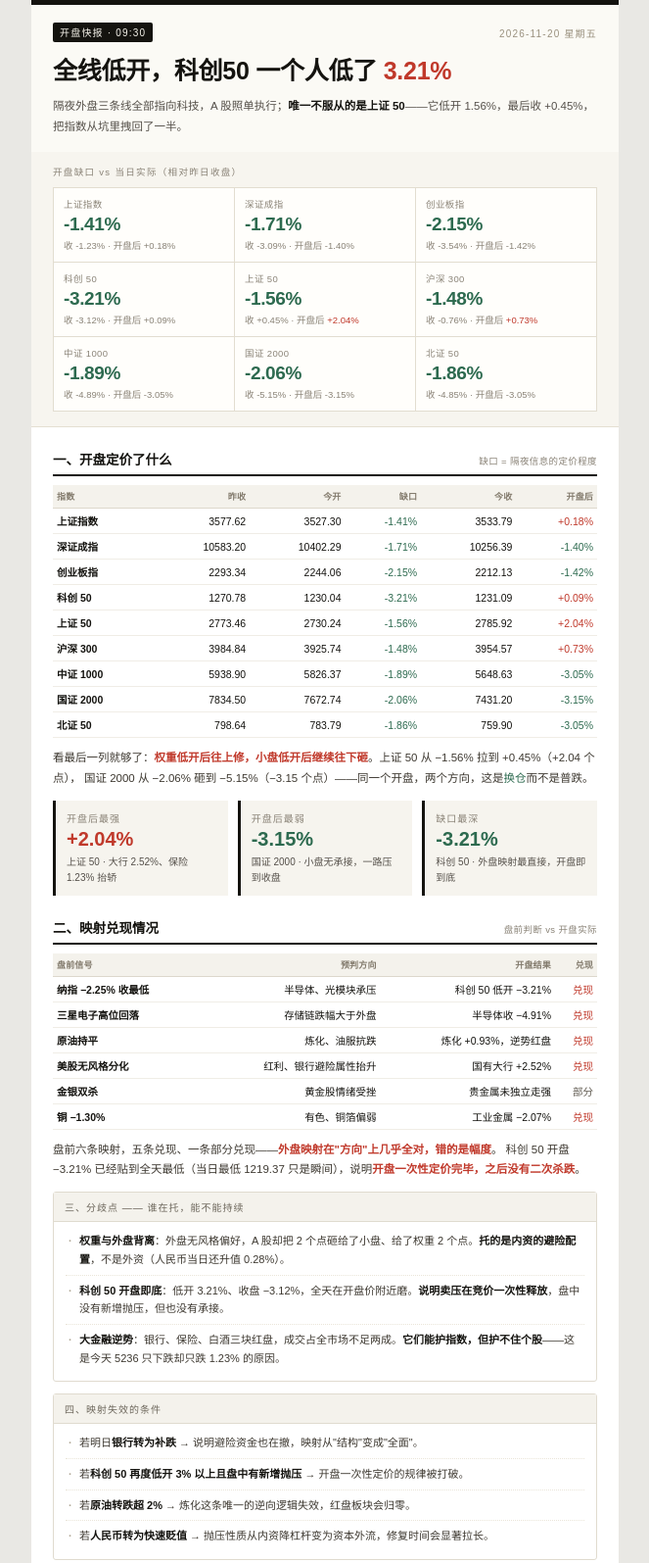
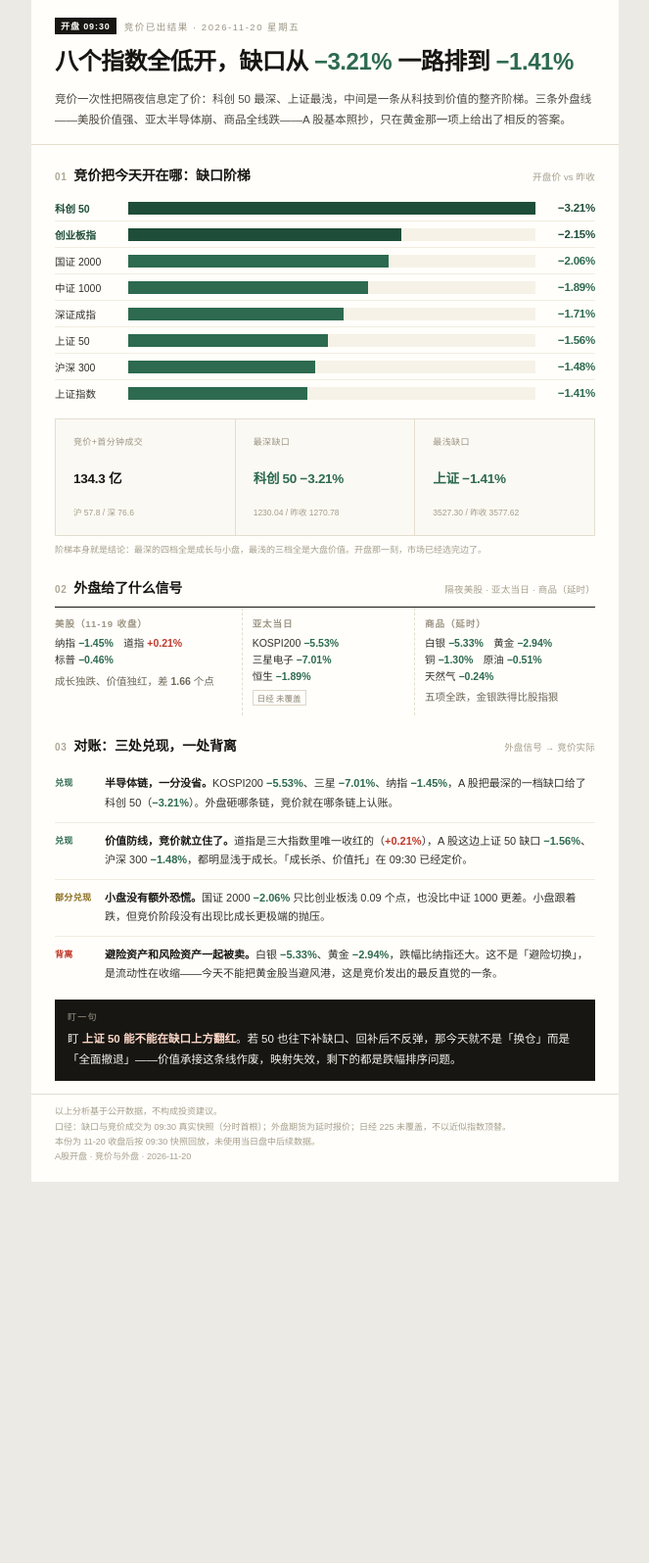
Before and after one commit to ZHXU98/qq-koishi-bot, a website: page skills/a-share-daily-review/examples/A股-2026-11-20-开盘.html in a window 1280 px wide. Shown: the top 1595 px of the page at 98% size, without its empty margins (308-971 px from the left). After the commit the page ends 1206 px from the top, so only its background shows below. Drawn offline with Linux system fonts and the light colour scheme.

Commit message:
feat(skill): 开盘拆成「盘前版 / 竞价版」，竞价版只回答两个问题
用户指出：开盘该分析的是「集合竞价完成后的现状 + 外盘比对」，而且要少分析。
上一版把早盘（逐条验证昨日清单）、复盘（映射矩阵 5-8 行、失效条件 3-5 条）
的活全干了一遍，两屏里没一条是竞价本身。

- 路径六拆两版，职责写死：
  · 盘前版（08:00-09:15 未竞价）→ 昨日清单逐条检验 + 预判，1-2 屏，沿用旧流程
  · 竞价版（09:25-09:40）→ 只答两问：竞价把今天开在哪、跟外盘对得上吗，1 屏
- 竞价版数据采集改为「真读竞价」：
  `westock minute <code>` 取 0930 那根，price=开盘价、amount=竞价+首分钟成交，
  缺口 =（开盘价−昨收）/昨收；板块用 sector ranking 取高开低开；科技类 grep 单取
- 竞价版新增「明确不要」清单：不逐条验证昨日清单、不做 5-8 行矩阵、
  不写技术面/资金流/六档情绪、不列 3-5 条失效条件（合成一句）、不复述外盘明细表
- 外盘只判三种：兑现 / 部分兑现 / 背离；背离必须解释谁在托、能否持续
- house_style：时长行改为「开盘 1 屏」；时段表开盘一行改为「竞价缺口带 + 外盘对账，
  像一张成交回单」，并写明不写技术面/资金流/逐条验证
- SKILL 路径选择与按量分档同步：盘前走盘前版、09:25 后走竞价版，开盘 1 屏
- open.md 重写并推送运行中任务（名称改为「竞价现状 + 外盘对账」）；
  premarket.md 引用改为「路径六 · 盘前版」
- examples 开盘样例换成竞价版

```diff
--- a/skills/a-share-daily-review/examples/A股-2026-11-20-开盘.html
+++ b/skills/a-share-daily-review/examples/A股-2026-11-20-开盘.html
@@ -3,142 +3,162 @@
 <head>
 <meta charset="utf-8">
 <meta name="viewport" content="width=device-width, initial-scale=1">
-<title>A股 2026-11-20 开盘快报</title>
+<title>A股 2026-11-20 开盘竞价</title>
 <style>
   * { box-sizing: border-box; }
-  body { margin: 0; background: #e9e8e4; font-family: "PingFang SC","Noto Sans SC","Hiragino Sans GB","Microsoft YaHei",sans-serif; color: #14130f; -webkit-font-smoothing: antialiased; }
-  .page { width: 600px; margin: 0 auto; background: #ffffff; }
-  /* 刊头：浅底，只留一道粗黑线 + 一枚小黑标签做界定 */
-  .board { background: #fbfaf5; padding: 18px 22px 16px; border-top: 5px solid #14130f; }
-  .board .top { display: flex; justify-content: space-between; align-items: center; font-size: 10px; letter-spacing: .12em; color: #9a917f; }
-  .board .top .tag { background: #14130f; color: #f7f4ec; padding: 2px 7px 3px; border-radius: 2px; letter-spacing: .12em; }
-  .board h1 { margin: 12px 0 0; font-size: 25px; line-height: 1.36; font-weight: 700; letter-spacing: -.01em; color: #14130f; }
-  .board h1 em { font-style: normal; color: #c0392b; }
-  .board .lead { margin-top: 9px; font-size: 11.5px; line-height: 1.8; color: #55504a; }
-  .board .lead b { color: #14130f; font-weight: 700; }
-  .wrap { padding: 0 22px 20px; }
-  /* 数字墙：浅底细网格，不再用深底 */
-  .wall { background: #f7f5ef; padding: 13px 22px 15px; border-bottom: 1px solid #e4dfd2; }
-  .wall .hd { font-size: 9.5px; letter-spacing: .14em; color: #8a8377; margin-bottom: 9px; }
-  .grid { display: grid; grid-template-columns: repeat(3, 1fr); gap: 1px; background: #e2ddd0; border: 1px solid #e2ddd0; }
-  .cell { background: #fffefb; padding: 9px 10px 10px; }
-  .cell .nm { font-size: 9.5px; color: #8a8377; letter-spacing: .04em; }
-  .cell .gap { font-size: 19px; font-weight: 700; margin-top: 3px; letter-spacing: -.02em; font-variant-numeric: tabular-nums; }
-  .cell .after { font-size: 9.5px; color: #8a8377; margin-top: 3px; font-variant-numeric: tabular-nums; }
-  .g-dn { color: #2d6a4f; } .g-up { color: #c0392b; } .g-neu { color: #5f594f; }
-  /* 正文 */
-  h2 { margin: 22px 0 0; font-size: 13.5px; font-weight: 700; padding-bottom: 6px; border-bottom: 2px solid #14130f; display: flex; align-items: baseline; }
-  h2 span { margin-left: auto; font-size: 9.5px; color: #8a8377; font-weight: 500; letter-spacing: .04em; }
-  table { width: 100%; border-collapse: collapse; margin-top: 9px; font-size: 10.5px; }
-  th { text-align: right; font-weight: 600; font-size: 9px; color: #837b6d; padding: 5px 4px; background: #f4f2ec; border-bottom: 1px solid #ddd8cc; letter-spacing: .02em; }
-  th:first-child, td:first-child { text-align: left; }
-  td { padding: 5px 4px; text-align: right; border-bottom: 1px solid #f0ede6; font-variant-numeric: tabular-nums; }
-  td.n { font-weight: 600; }
-  .dn { color: #2d6a4f; } .up { color: #c0392b; } .neu { color: #5f594f; }
-  .split { margin-top: 12px; display: flex; gap: 10px; }
-  .split > div { flex: 1; padding: 10px 11px; border-left: 3px solid #14130f; background: #f6f4ee; }
-  .split .h { font-size: 10px; letter-spacing: .1em; color: #8a8377; }
-  .split .v { font-size: 20px; font-weight: 700; margin-top: 3px; font-variant-numeric: tabular-nums; }
-  .split .p { font-size: 10px; line-height: 1.6; color: #55504a; margin-top: 4px; }
-  .read { margin-top: 10px; font-size: 11.5px; line-height: 1.8; color: #3d3830; }
-  .read b { color: #c0392b; } .read i { font-style: normal; color: #2d6a4f; }
-  .block { margin-top: 12px; border: 1px solid #e0dbcf; border-radius: 3px; }
-  .block .bh { padding: 7px 11px; background: #f4f2ec; font-size: 10px; letter-spacing: .1em; color: #6d675c; border-bottom: 1px solid #e0dbcf; }
-  .block ul { margin: 0; padding: 4px 12px 8px; list-style: none; }
-  .block li { padding: 6px 0 6px 14px; position: relative; font-size: 11px; line-height: 1.7; border-bottom: 1px dotted #eae5d9; color: #3d3830; }
-  .block li:last-child { border-bottom: 0; }
-  .block li::before { content: "·"; position: absolute; left: 3px; color: #b0a795; font-weight: 700; }
-  .block li b { color: #14130f; }
-  footer { padding: 12px 22px 18px; border-top: 1px solid #e2ddd1; font-size: 9.5px; line-height: 1.7; color: #9a917f; }
+  body { margin: 0; background: #eceae5; font-family: "PingFang SC","Noto Sans SC","Hiragino Sans GB","Microsoft YaHei",sans-serif; color: #171613; -webkit-font-smoothing: antialiased; }
+  .page { width: 600px; margin: 0 auto; background: #fffefb; padding: 0 0 1px; }
+
+  /* 刊头：只靠一条细线与一枚小标签，不用整块深色 */
+  .head { padding: 18px 24px 14px; border-bottom: 1px solid #e4dece; }
+  .head .kick { display: flex; align-items: center; gap: 8px; font-size: 9.5px; letter-spacing: .16em; color: #9d9584; }
+  .head .kick b { background: #171613; color: #fffefb; padding: 2px 6px; letter-spacing: .1em; font-weight: 600; font-size: 9px; }
+  .head h1 { margin: 12px 0 0; font-size: 24px; line-height: 1.36; font-weight: 700; letter-spacing: -.02em; }
+  .head h1 i { font-style: normal; color: #2d6a4f; font-variant-numeric: tabular-nums; }
+  .head .lead { margin-top: 11px; font-size: 11.5px; line-height: 1.85; color: #4c473f; }
+
+  /* 缺口阶梯 */
+  .sec { padding: 0 24px; }
+  .st { margin: 20px 0 0; display: flex; align-items: baseline; gap: 7px; }
+  .st b { font-size: 10px; color: #b0a894; letter-spacing: .06em; font-weight: 700; }
+  .st h2 { margin: 0; font-size: 14px; font-weight: 700; letter-spacing: -.01em; }
+  .st span { margin-left: auto; font-size: 9.5px; color: #a69e8b; letter-spacing: .02em; }
+
+  .ladder { margin-top: 11px; }
+  .row { display: flex; align-items: center; gap: 9px; padding: 5.5px 0; border-bottom: 1px solid #f2eddf; }
+  .row:last-child { border-bottom: 0; }
+  .row .nm { width: 66px; flex: 0 0 66px; font-size: 10.5px; color: #33302a; }
+  .row .track { flex: 1; height: 13px; background: #f6f2e7; position: relative; }
+  .row .track i { position: absolute; left: 0; top: 0; bottom: 0; background: #2d6a4f; display: block; }
+  .row .v { width: 52px; flex: 0 0 52px; text-align: right; font-size: 11.5px; font-weight: 700; color: #2d6a4f; font-variant-numeric: tabular-nums; letter-spacing: -.02em; }
+  .row.deep .track i { background: #1e4d39; }
+  .row.deep .v { color: #1e4d39; }
+  .row.deep .nm { font-weight: 700; color: #1e4d39; }
+
+  .strip { display: grid; grid-template-columns: repeat(3, 1fr); gap: 1px; background: #e4dece; margin-top: 13px; border: 1px solid #e4dece; }
+  .strip div { background: #fbf9f3; padding: 8px 9px 9px; }
+  .strip .n { font-size: 9px; color: #9d9584; letter-spacing: .04em; }
+  .strip .v { font-size: 13.5px; font-weight: 700; margin-top: 3px; font-variant-numeric: tabular-nums; letter-spacing: -.02em; }
+  .strip .s { font-size: 8.5px; color: #a69e8b; margin-top: 2px; }
+
+  /* 外盘三线 */
+  .out { display: grid; grid-template-columns: 1.25fr 1.15fr 1.2fr; gap: 0; margin-top: 10px; border-top: 1px solid #171613; }
+  .out > div { padding: 9px 10px 10px 0; border-right: 1px dashed #e4dece; }
+  .out > div:last-child { border-right: 0; padding-right: 0; }
+  .out > div + div { padding-left: 10px; }
+  .out h3 { margin: 0; font-size: 9.5px; letter-spacing: .1em; color: #9d9584; font-weight: 600; }
+  .out .ln { margin-top: 5px; font-size: 10.5px; line-height: 1.6; color: #33302a; }
+  .out .ln em { font-style: normal; font-weight: 700; font-variant-numeric: tabular-nums; }
+  .u { color: #c0392b; } .d { color: #2d6a4f; }
+  .out .tag2 { display: inline-block; font-size: 8.5px; padding: 1px 4px; border: 1px solid #ded7c6; color: #8d8574; margin-top: 6px; }
+  .note { font-size: 9px; line-height: 1.65; color: #a69e8b; margin-top: 7px; }
+
+  /* 对账 */
+  .recon { margin-top: 11px; }
+  .item { display: flex; gap: 9px; padding: 9px 0; border-bottom: 1px solid #f2eddf; }
+  .item:last-child { border-bottom: 0; padding-bottom: 2px; }
+  .item .k { flex: 0 0 42px; font-size: 9px; font-weight: 700; letter-spacing: .04em; padding-top: 2px; }
+  .k.ok { color: #2d6a4f; }
+  .k.dev { color: #c0392b; }
+  .k.part { color: #8a6d1f; }
+  .item .t { font-size: 11px; line-height: 1.78; color: #33302a; }
+  .item .t b { color: #171613; }
+  .item .t .num { font-variant-numeric: tabular-nums; font-weight: 700; }
+
+  /* 盯一句 */
+  .watch { margin: 14px 24px 0; padding: 11px 13px 12px; background: #171613; color: #f7f4ec; }
+  .watch .h { font-size: 9px; letter-spacing: .14em; color: #a09889; }
+  .watch p { margin: 6px 0 0; font-size: 11.5px; line-height: 1.8; }
+  .watch p b { color: #ffd9c9; }
+
+  footer { margin-top: 13px; padding: 10px 24px 16px; border-top: 1px solid #e4dece; font-size: 9px; line-height: 1.7; color: #a69e8b; }
 </style>
 </head>
 <body>
 <div class="page">
-  <div class="board">
-    <div class="top"><span class="tag">开盘快报 · 09:30</span><span>2026-11-20 星期五</span></div>
-    <h1>全线低开，科创50 一个人低了 <em>3.21%</em></h1>
-    <div class="lead">隔夜外盘三条线全部指向科技，A 股照单执行；<b>唯一不服从的是上证 50</b>——它低开 1.56%，最后收 +0.45%，把指数从坑里拽回了一半。</div>
+
+  <div class="head">
+    <div class="kick"><b>开盘 09:30</b><span>竞价已出结果 · 2026-11-20 星期五</span></div>
+    <h1>八个指数全低开，缺口从 <i>−3.21%</i> 一路排到 <i>−1.41%</i></h1>
+    <div class="lead">竞价一次性把隔夜信息定了价：科创 50 最深、上证最浅，中间是一条从科技到价值的整齐阶梯。三条外盘线——美股价值强、亚太半导体崩、商品全线跌——A 股基本照抄，只在黄金那一项上给出了相反的答案。</div>
   </div>
 
-  <div class="wall">
-    <div class="hd">开盘缺口 vs 当日实际（相对昨日收盘）</div>
-    <div class="grid">
-      <div class="cell"><div class="nm">上证指数</div><div class="gap g-dn">-1.41%</div><div class="after">收 -1.23% · 开盘后 +0.18%</div></div>
-      <div class="cell"><div class="nm">深证成指</div><div class="gap g-dn">-1.71%</div><div class="after">收 -3.09% · 开盘后 -1.40%</div></div>
-      <div class="cell"><div class="nm">创业板指</div><div class="gap g-dn">-2.15%</div><div class="after">收 -3.54% · 开盘后 -1.42%</div></div>
-      <div class="cell"><div class="nm">科创 50</div><div class="gap g-dn">-3.21%</div><div class="after">收 -3.12% · 开盘后 +0.09%</div></div>
-      <div class="cell"><div class="nm">上证 50</div><div class="gap g-dn">-1.56%</div><div class="after">收 +0.45% · 开盘后 <span class="g-up">+2.04%</span></div></div>
-      <div class="cell"><div class="nm">沪深 300</div><div class="gap g-dn">-1.48%</div><div class="after">收 -0.76% · 开盘后 <span class="g-up">+0.73%</span></div></div>
-      <div class="cell"><div class="nm">中证 1000</div><div class="gap g-dn">-1.89%</div><div class="after">收 -4.89% · 开盘后 -3.05%</div></div>
-      <div class="cell"><div class="nm">国证 2000</div><div class="gap g-dn">-2.06%</div><div class="after">收 -5.15% · 开盘后 -3.15%</div></div>
-      <div class="cell"><div class="nm">北证 50</div><div class="gap g-dn">-1.86%</div><div class="after">收 -4.85% · 开盘后 -3.05%</div></div>
+  <div class="sec">
+    <div class="st"><b>01</b><h2>竞价把今天开在哪：缺口阶梯</h2><span>开盘价 vs 昨收</span></div>
+    <div class="ladder">
+      <div class="row deep"><div class="nm">科创 50</div><div class="track"><i style="width:100%"></i></div><div class="v">−3.21%</div></div>
+      <div class="row deep"><div class="nm">创业板指</div><div class="track"><i style="width:67%"></i></div><div class="v">−2.15%</div></div>
+      <div class="row"><div class="nm">国证 2000</div><div class="track"><i style="width:64%"></i></div><div class="v">−2.06%</div></div>
+      <div class="row"><div class="nm">中证 1000</div><div class="track"><i style="width:59%"></i></div><div class="v">−1.89%</div></div>
+      <div class="row"><div class="nm">深证成指</div><div class="track"><i style="width:53%"></i></div><div class="v">−1.71%</div></div>
+      <div class="row"><div class="nm">上证 50</div><div class="track"><i style="width:49%"></i></div><div class="v">−1.56%</div></div>
+      <div class="row"><div class="nm">沪深 300</div><div class="track"><i style="width:46%"></i></div><div class="v">−1.48%</div></div>
+      <div class="row"><div class="nm">上证指数</div><div class="track"><i style="width:44%"></i></div><div class="v">−1.41%</div></div>
+    </div>
+
+    <div class="strip">
+      <div><div class="n">竞价+首分钟成交</div><div class="v">134.3 亿</div><div class="s">沪 57.8 / 深 76.6</div></div>
+      <div><div class="n">最深缺口</div><div class="v d">科创 50 −3.21%</div><div class="s">1230.04 / 昨收 1270.78</div></div>
+      <div><div class="n">最浅缺口</div><div class="v d">上证 −1.41%</div><div class="s">3527.30 / 昨收 3577.62</div></div>
+    </div>
+    <div class="note">阶梯本身就是结论：最深的四档全是成长与小盘，最浅的三档全是大盘价值。开盘那一刻，市场已经选完边了。</div>
+  </div>
+
+  <div class="sec">
+    <div class="st"><b>02</b><h2>外盘给了什么信号</h2><span>隔夜美股 · 亚太当日 · 商品（延时）</span></div>
+    <div class="out">
+      <div>
+        <h3>美股（11-19 收盘）</h3>
+        <div class="ln">纳指 <em class="d">−1.45%</em>　道指 <em class="u">+0.21%</em><br>标普 <em class="d">−0.46%</em></div>
+        <div class="ln" style="color:#6f6859">成长独跌、价值独红，差 <em>1.66</em> 个点</div>
+      </div>
+      <div>
+        <h3>亚太当日</h3>
+        <div class="ln">KOSPI200 <em class="d">−5.53%</em><br>三星电子 <em class="d">−7.01%</em><br>恒生 <em class="d">−1.89%</em></div>
+        <div class="tag2">日经 未覆盖</div>
+      </div>
+      <div>
+        <h3>商品（延时）</h3>
+        <div class="ln">白银 <em class="d">−5.33%</em>　黄金 <em class="d">−2.94%</em><br>铜 <em class="d">−1.30%</em>　原油 <em class="d">−0.51%</em><br>天然气 <em class="d">−0.24%</em></div>
+        <div class="ln" style="color:#6f6859">五项全跌，金银跌得比股指狠</div>
+      </div>
     </div>
   </div>
 
-  <div class="wrap">
-    <h2>一、开盘定价了什么 <span>缺口 = 隔夜信息的定价程度</span></h2>
-    <table>
-      <thead><tr><th>指数</th><th>昨收</th><th>今开</th><th>缺口</th><th>今收</th><th>开盘后</th></tr></thead>
-      <tbody>
-        <tr><td class="n">上证指数</td><td>3577.62</td><td>3527.30</td><td class="dn">-1.41%</td><td>3533.79</td><td class="up">+0.18%</td></tr>
-        <tr><td class="n">深证成指</td><td>10583.20</td><td>10402.29</td><td class="dn">-1.71%</td><td>10256.39</td><td class="dn">-1.40%</td></tr>
-        <tr><td class="n">创业板指</td><td>2293.34</td><td>2244.06</td><td class="dn">-2.15%</td><td>2212.13</td><td class="dn">-1.42%</td></tr>
-        <tr><td class="n">科创 50</td><td>1270.78</td><td>1230.04</td><td class="dn">-3.21%</td><td>1231.09</td><td class="up">+0.09%</td></tr>
-        <tr><td class="n">上证 50</td><td>2773.46</td><td>2730.24</td><td class="dn">-1.56%</td><td>2785.92</td><td class="up">+2.04%</td></tr>
-        <tr><td class="n">沪深 300</td><td>3984.84</td><td>3925.74</td><td class="dn">-1.48%</td><td>3954.57</td><td class="up">+0.73%</td></tr>
-        <tr><td class="n">中证 1000</td><td>5938.90</td><td>5826.37</td><td class="dn">-1.89%</td><td>5648.63</td><td class="dn">-3.05%</td></tr>
-        <tr><td class="n">国证 2000</td><td>7834.50</td><td>7672.74</td><td class="dn">-2.06%</td><td>7431.20</td><td class="dn">-3.15%</td></tr>
-        <tr><td class="n">北证 50</td><td>798.64</td><td>783.79</td><td class="dn">-1.86%</td><td>759.90</td><td class="dn">-3.05%</td></tr>
-      </tbody>
-    </table>
-    <p class="read">看最后一列就够了：<b>权重低开后往上修，小盘低开后继续往下砸</b>。上证 50 从 −1.56% 拉到 +0.45%（+2.04 个点），
-    国证 2000 从 −2.06% 砸到 −5.15%（−3.15 个点）——同一个开盘，两个方向，这是<i>换仓</i>而不是普跌。</p>
-
-    <div class="split">
-      <div><div class="h">开盘后最强</div><div class="v up">+2.04%</div><div class="p">上证 50 · 大行 2.52%、保险 1.23% 抬轿</div></div>
-      <div><div class="h">开盘后最弱</div><div class="v dn">-3.15%</div><div class="p">国证 2000 · 小盘无承接，一路压到收盘</div></div>
-      <div><div class="h">缺口最深</div><div class="v dn">-3.21%</div><div class="p">科创 50 · 外盘映射最直接，开盘即到底</div></div>
-    </div>
-
-    <h2>二、映射兑现情况 <span>盘前判断 vs 开盘实际</span></h2>
-    <table>
-      <thead><tr><th>盘前信号</th><th>预判方向</th><th>开盘结果</th><th>兑现</th></tr></thead>
-      <tbody>
-        <tr><td class="n">纳指 −2.25% 收最低</td><td>半导体、光模块承压</td><td>科创 50 低开 −3.21%</td><td class="up">兑现</td></tr>
-        <tr><td class="n">三星电子高位回落</td><td>存储链跌幅大于外盘</td><td>半导体收 −4.91%</td><td class="up">兑现</td></tr>
-        <tr><td class="n">原油持平</td><td>炼化、油服抗跌</td><td>炼化 +0.93%，逆势红盘</td><td class="up">兑现</td></tr>
-        <tr><td class="n">美股无风格分化</td><td>红利、银行避险属性抬升</td><td>国有大行 +2.52%</td><td class="up">兑现</td></tr>
-        <tr><td class="n">金银双杀</td><td>黄金股情绪受挫</td><td>贵金属未独立走强</td><td class="neu">部分</td></tr>
-        <tr><td class="n">铜 −1.30%</td><td>有色、铜箔偏弱</td><td>工业金属 −2.07%</td><td class="up">兑现</td></tr>
-      </tbody>
-    </table>
-    <p class="read">盘前六条映射，五条兑现、一条部分兑现——<b>外盘映射在"方向"上几乎全对，错的是幅度</b>。
-    科创 50 开盘 −3.21% 已经贴到全天最低（当日最低 1219.37 只是瞬间），说明<b>开盘一次性定价完毕，之后没有二次杀跌</b>。</p>
-
-    <div class="block">
-      <div class="bh">三、分歧点 —— 谁在托，能不能持续</div>
-      <ul>
-        <li><b>权重与外盘背离</b>：外盘无风格偏好，A 股却把 2 个点砸给了小盘、给了权重 2 个点。<b>托的是内资的避险配置</b>，不是外资（人民币当日还升值 0.28%）。</li>
-        <li><b>科创 50 开盘即底</b>：低开 3.21%、收盘 −3.12%，全天在开盘价附近磨。<b>说明卖压在竞价一次性释放</b>，盘中没有新增抛压，但也没有承接。</li>
-        <li><b>大金融逆势</b>：银行、保险、白酒三块红盘，成交占全市场不足两成。<b>它们能护指数，但护不住个股</b>——这是今天 5236 只下跌却只跌 1.23% 的原因。</li>
-      </ul>
-    </div>
-
-    <div class="block">
-      <div class="bh">四、映射失效的条件</div>
-      <ul>
-        <li>若明日<b>银行转为补跌</b> → 说明避险资金也在撤，映射从"结构"变成"全面"。</li>
-        <li>若<b>科创 50 再度低开 3% 以上且盘中有新增抛压</b> → 开盘一次性定价的规律被打破。</li>
-        <li>若<b>原油转跌超 2%</b> → 炼化这条唯一的逆向逻辑失效，红盘板块会归零。</li>
-        <li>若<b>人民币转为快速贬值</b> → 抛压性质从内资降杠杆变为资本外流，修复时间会显著拉长。</li>
-      </ul>
+  <div class="sec">
+    <div class="st"><b>03</b><h2>对账：三处兑现，一处背离</h2><span>外盘信号 → 竞价实际</span></div>
+    <div class="recon">
+      <div class="item">
+        <div class="k ok">兑现</div>
+        <div class="t"><b>半导体链，一分没省。</b>KOSPI200 <span class="num d">−5.53%</span>、三星 <span class="num d">−7.01%</span>、纳指 <span class="num d">−1.45%</span>，A 股把最深的一档缺口给了科创 50（<span class="num d">−3.21%</span>）。外盘砸哪条链，竞价就在哪条链上认账。</div>
+      </div>
+      <div class="item">
+        <div class="k ok">兑现</div>
+        <div class="t"><b>价值防线，竞价就立住了。</b>道指是三大指数里唯一收红的（<span class="num u">+0.21%</span>），A 股这边上证 50 缺口 <span class="num d">−1.56%</span>、沪深 300 <span class="num d">−1.48%</span>，都明显浅于成长。「成长杀、价值托」在 09:30 已经定价。</div>
+      </div>
+      <div class="item">
+        <div class="k part">部分兑现</div>
+        <div class="t"><b>小盘没有额外恐慌。</b>国证 2000 <span class="num d">−2.06%</span> 只比创业板浅 0.09 个点，也没比中证 1000 更差。小盘跟着跌，但竞价阶段没有出现比成长更极端的抛压。</div>
+      </div>
+      <div class="item">
+        <div class="k dev">背离</div>
+        <div class="t"><b>避险资产和风险资产一起被卖。</b>白银 <span class="num d">−5.33%</span>、黄金 <span class="num d">−2.94%</span>，跌幅比纳指还大。这不是「避险切换」，是流动性在收缩——今天不能把黄金股当避风港，这是竞价发出的最反直觉的一条。</div>
+      </div>
     </div>
   </div>
 
+  <div class="watch">
+    <div class="h">盯一句</div>
+    <p>盯 <b>上证 50 能不能在缺口上方翻红</b>。若 50 也往下补缺口、回补后不反弹，那今天就不是「换仓」而是「全面撤退」——价值承接这条线作废，映射失效，剩下的都是跌幅排序问题。</p>
+  </div>
+
   <footer>
-    以上分析基于公开数据，不构成投资建议。缺口与"开盘后"均以昨日收盘价为基准计算；板块数据为收盘口径。<br>
-    A股开盘快报 · 2026-11-20
+    以上分析基于公开数据，不构成投资建议。<br>
+    口径：缺口与竞价成交为 09:30 真实快照（分时首根）；外盘期货为延时报价；日经 225 未覆盖，不以近似指数顶替。<br>
+    本份为 11-20 收盘后按 09:30 快照回放，未使用当日盘中后续数据。<br>
+    A股开盘 · 竞价与外盘 · 2026-11-20
   </footer>
+
 </div>
 </body>
 </html>
```
Also changed, not shown: automations/a-share-open.json (+1 -1 lines), automations/a-share-premarket.json (+1 -1 lines), automations/prompts/open.md (+63 -65 lines), automations/prompts/premarket.md (+1 -1 lines), skills/a-share-daily-review/SKILL.md (+68 -16 lines), skills/a-share-daily-review/references/house_style.md (+2 -2 lines), skills/a-share-daily-review/examples/README.md.
